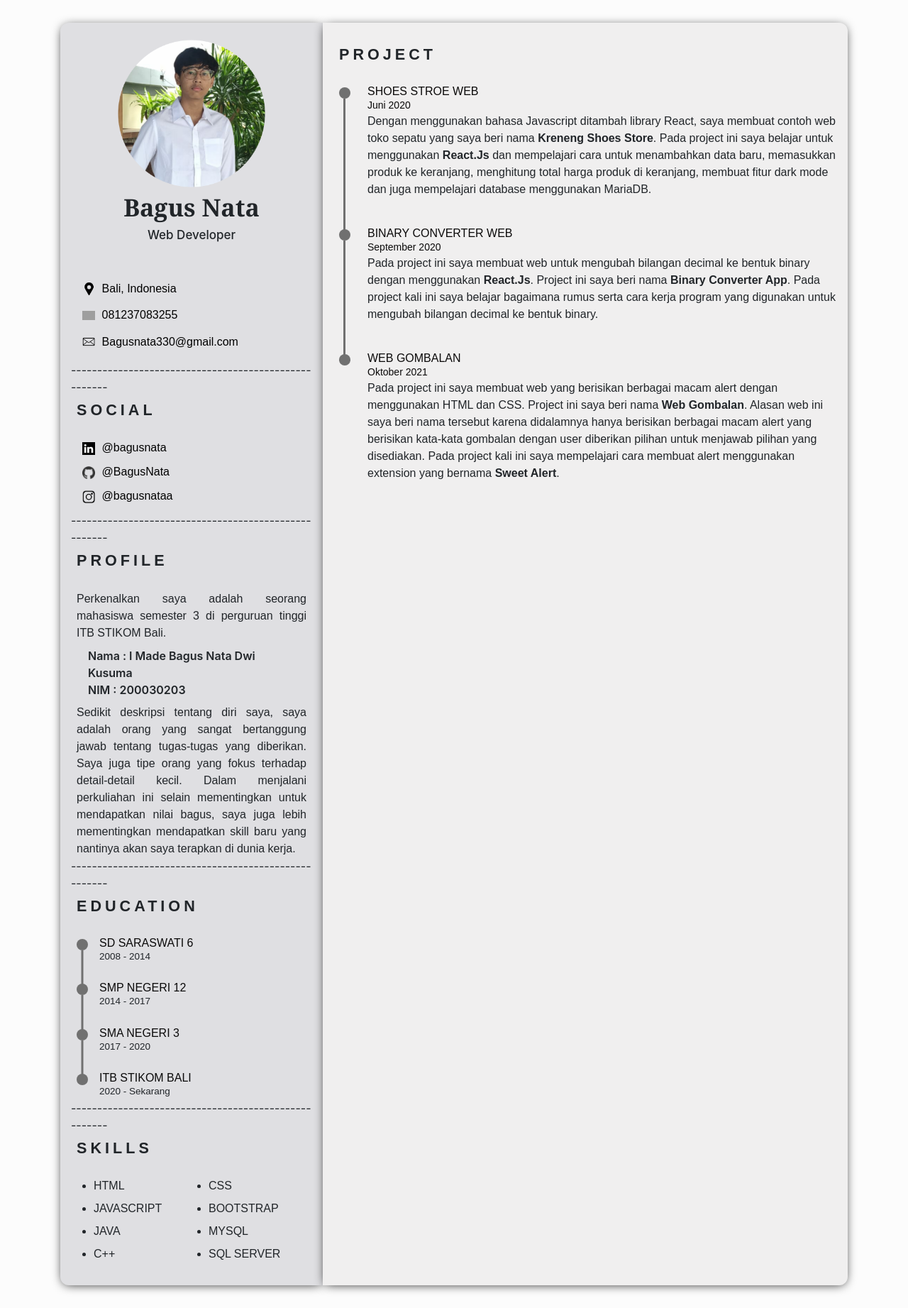
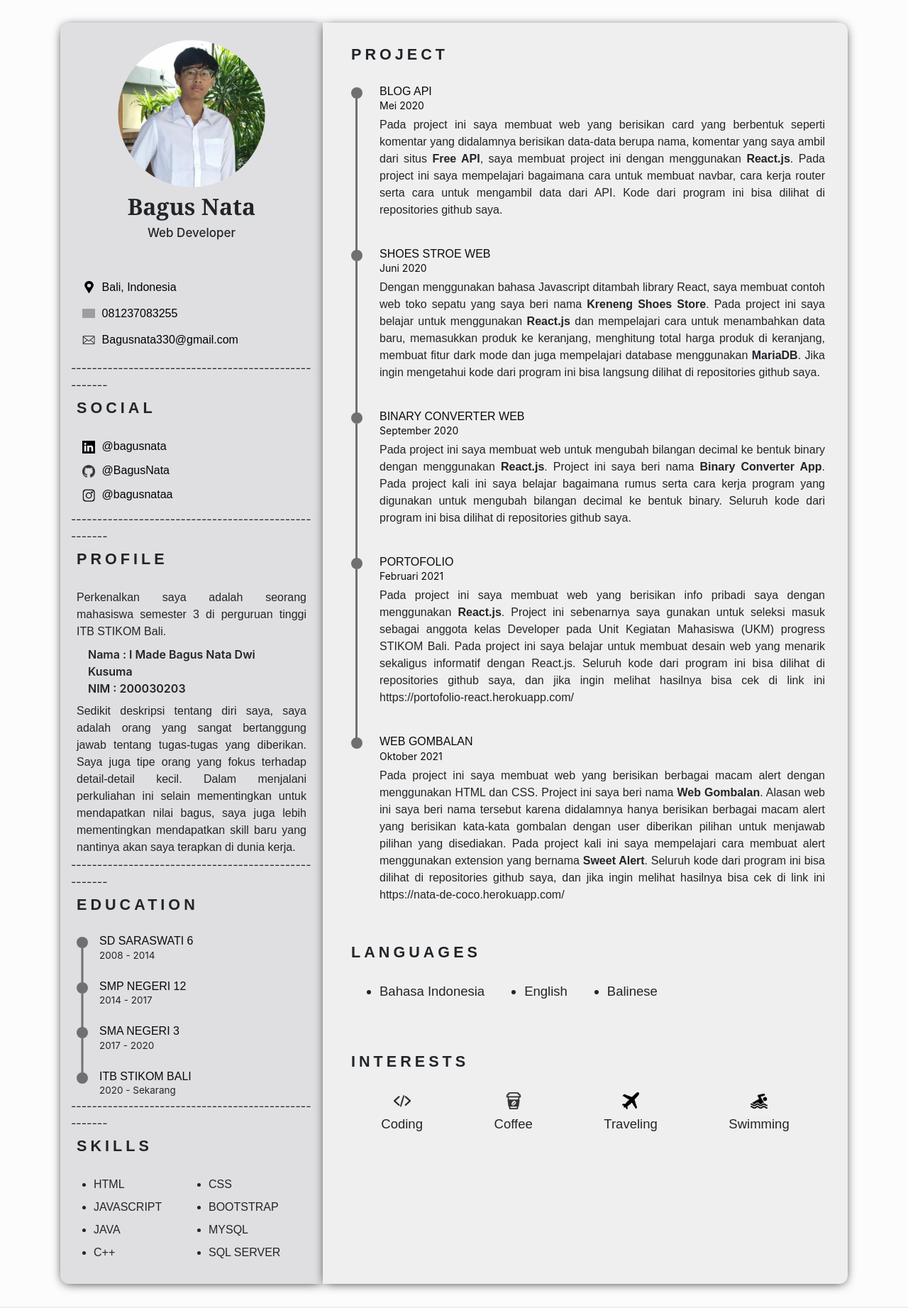
Before and after one commit to BagusNata/CV-Nata, a PHP site: page / in a window 1280 px wide. Shown: the whole page at 71% size. Run offline with PHP 8.4, Linux system fonts and the light colour scheme; grey boxes are pictures that could not be loaded.

Commit message:
Project CV Finish

```diff
--- a/assets/css/style.css
+++ b/assets/css/style.css
@@ -54,7 +54,7 @@
 
 .personal-title {
   display: grid;
-  font-size: 34px;
+  font-size: xx-large;
   font-weight: 700;
   justify-content: center;
   font-family: Georgia, serif;
@@ -102,9 +102,6 @@
   margin-right: 10px;
 }
 
-.linkin-logo {
-  width: inherit !important;
-}
 /* ============================================================================================== */
 /* PROFILE */
 .profile-description {
@@ -172,7 +169,6 @@
 
 .education-year {
   font-size: 13.5px;
-  font-family: Arial, Helvetica, sans-serif;
 }
 /* ============================================================================================== */
 /* SKILLS */
@@ -197,14 +193,15 @@
 /* ============================================================================================== */
 /* RIGHT BOX CSS */
 .rightbox {
+  border: 5px;
+  padding: 0 2rem;
   background-color: #f0efef;
-  border: 5px;
   border-radius: 0px 12px 12px 0px;
   box-shadow: 0px 2px 15px -4px #000000;
 }
 
 /* ============================================================================================== */
-/* Project */
+/* PROJECT */
 
 .project-section {
   display: grid;
@@ -225,10 +222,72 @@
 
 .project-date {
   font-size: 14px;
+  margin-bottom: 5px;
   color: #0b0a0a;
+}
+
+.project-description {
+  text-align: justify;
   font-family: Arial, Helvetica, sans-serif;
 }
 
-.project-description {
+/* ============================================================================================== */
+/* LANGUAGES */
+
+.languages-section {
+  padding: 2rem 0;
+}
+
+.languages-content {
+  gap: 3.5rem;
+  display: flex;
+  padding-left: 0;
+  justify-content: left;
+}
+
+.languages-box {
+  display: grid;
+  gap: 1.5rem;
+  margin: 0 3rem;
+}
+
+.languages-name {
+  font-size: 18.5px;
   font-family: Arial, Helvetica, sans-serif;
 }
+
+/* ============================================================================================== */
+/* INTERESTS */
+
+.interests-section {
+  padding: 1rem 0;
+}
+
+.interests-box {
+  gap: 0;
+  display: flex;
+  justify-content: space-around;
+}
+
+.interests-container {
+  grid-template-columns: repeat(4, max-content);
+  column-gap: 0;
+}
+.interests-content {
+  display: flex;
+  flex-direction: column;
+  align-items: center;
+  /* display: grid;
+  gap: 5px; */
+}
+
+.interests-logo {
+  width: 1.5rem;
+  height: 1.5rem;
+  margin-bottom: 8px;
+}
+
+.interests-name {
+  font-size: 18.5px;
+  font-family: Arial, Helvetica, sans-serif;
+}
--- a/index.html
+++ b/index.html
@@ -16,6 +16,7 @@
       crossorigin="anonymous"
     />
     <link rel="stylesheet" href="assets/css/style.css" />
+    <link rel="icon" href="assets/image/profilePict.png" type="image/jpg" />
     <title>I Made Bagus Nata Dwi Kusuma</title>
   </head>
 
@@ -237,7 +238,27 @@
         <!-- PROJECT -->
         <section class="project-section" id="project">
           <h2 class="section-title">PROJECT</h2>
-          <div class="project-container project-box">
+          <div class="project-box">
+            <div class="project-content">
+              <div class="project-time">
+                <span class="project-rounder"></span>
+                <span class="project-line"></span>
+              </div>
+              <div class="project-data project-box">
+                <h3 class="project-title">BLOG API</h3>
+                <span class="project-date">Mei 2020</span>
+                <p class="project-description">
+                  Pada project ini saya membuat web yang berisikan card yang
+                  berbentuk seperti komentar yang didalamnya berisikan data-data
+                  berupa nama, komentar yang saya ambil dari situs
+                  <b>Free API</b>, saya membuat project ini dengan menggunakan
+                  <b>React.js</b>. Pada project ini saya mempelajari bagaimana
+                  cara untuk membuat navbar, cara kerja router serta cara untuk
+                  mengambil data dari API. Kode dari program ini bisa dilihat di
+                  repositories github saya.
+                </p>
+              </div>
+            </div>
             <div class="project-content">
               <div class="project-time">
                 <span class="project-rounder"></span>
@@ -250,10 +271,12 @@
                   Dengan menggunakan bahasa Javascript ditambah library React,
                   saya membuat contoh web toko sepatu yang saya beri nama
                   <b>Kreneng Shoes Store</b>. Pada project ini saya belajar
-                  untuk menggunakan <b>React.Js</b> dan mempelajari cara untuk
+                  untuk menggunakan <b>React.js</b> dan mempelajari cara untuk
                   menambahkan data baru, memasukkan produk ke keranjang,
                   menghitung total harga produk di keranjang, membuat fitur dark
-                  mode dan juga mempelajari database menggunakan MariaDB.
+                  mode dan juga mempelajari database menggunakan <b>MariaDB</b>.
+                  Jika ingin mengetahui kode dari program ini bisa langsung
+                  dilihat di repositories github saya.
                 </p>
               </div>
             </div>
@@ -267,10 +290,33 @@
                 <span class="project-date">September 2020</span>
                 <p class="project-description">
                   Pada project ini saya membuat web untuk mengubah bilangan
-                  decimal ke bentuk binary dengan menggunakan <b>React.Js</b>. Project ini saya beri nama
-                  <b>Binary Converter App</b>. Pada project kali ini saya
-                  belajar bagaimana rumus serta cara kerja program yang
-                  digunakan untuk mengubah bilangan decimal ke bentuk binary.
+                  decimal ke bentuk binary dengan menggunakan <b>React.js</b>.
+                  Project ini saya beri nama <b>Binary Converter App</b>. Pada
+                  project kali ini saya belajar bagaimana rumus serta cara kerja
+                  program yang digunakan untuk mengubah bilangan decimal ke
+                  bentuk binary. Seluruh kode dari program ini bisa dilihat di
+                  repositories github saya.
+                </p>
+              </div>
+            </div>
+            <div class="project-content">
+              <div class="project-time">
+                <span class="project-rounder"></span>
+                <span class="project-line"></span>
+              </div>
+              <div class="project-data project-box">
+                <h3 class="project-title">PORTOFOLIO</h3>
+                <span class="project-date">Februari 2021</span>
+                <p class="project-description">
+                  Pada project ini saya membuat web yang berisikan info pribadi
+                  saya dengan menggunakan <b>React.js</b>. Project ini
+                  sebenarnya saya gunakan untuk seleksi masuk sebagai anggota
+                  kelas Developer pada Unit Kegiatan Mahasiswa (UKM) progress
+                  STIKOM Bali. Pada project ini saya belajar untuk membuat
+                  desain web yang menarik sekaligus informatif dengan React.js.
+                  Seluruh kode dari program ini bisa dilihat di repositories
+                  github saya, dan jika ingin melihat hasilnya bisa cek di link
+                  ini https://portofolio-react.herokuapp.com/
                 </p>
               </div>
             </div>
@@ -289,9 +335,77 @@
                   alert yang berisikan kata-kata gombalan dengan user diberikan
                   pilihan untuk menjawab pilihan yang disediakan. Pada project
                   kali ini saya mempelajari cara membuat alert menggunakan
-                  extension yang bernama <b>Sweet Alert</b>.
+                  extension yang bernama <b>Sweet Alert</b>. Seluruh kode dari
+                  program ini bisa dilihat di repositories github saya, dan jika
+                  ingin melihat hasilnya bisa cek di link ini
+                  https://nata-de-coco.herokuapp.com/
                 </p>
               </div>
+            </div>
+          </div>
+        </section>
+
+        <!-- LANGUAGES -->
+        <section class="languages-section" id="languages">
+          <h2 class="section-title">LANGUAGES</h2>
+          <div class="languages-box">
+            <ul class="languages-content">
+              <li class="languages-name">
+                <span class="languages-circle"></span> Bahasa Indonesia
+              </li>
+              <li class="languages-name">
+                <span class="languages-circle"></span> English
+              </li>
+              <li class="languages-name">
+                <span class="languages-circle"></span> Balinese
+              </li>
+            </ul>
+          </div>
+        </section>
+
+        <!-- INTERESTS -->
+        <section class="interests-section">
+          <h2 class="section-title">INTERESTS</h2>
+          <div class="interests-container interests-box">
+            <div class="interests-content">
+              <i class="interests-logo">
+                <img
+                  style="width: inherit"
+                  src="assets/image/code-logo.png"
+                  alt=""
+                />
+              </i>
+              <span class="interests-name">Coding</span>
+            </div>
+            <div class="interests-content">
+              <i class="interests-logo">
+                <img
+                  style="width: inherit"
+                  src="assets/image/coffee-logo.png"
+                  alt=""
+                />
+              </i>
+              <span class="interests-name">Coffee</span>
+            </div>
+            <div class="interests-content">
+              <i class="interests-logo">
+                <img
+                  style="width: inherit"
+                  src="assets/image/traveling-logo.png"
+                  alt=""
+                />
+              </i>
+              <span class="interests-name">Traveling</span>
+            </div>
+            <div class="interests-content">
+              <i class="interests-logo">
+                <img
+                  style="width: inherit"
+                  src="assets/image/swimming.png"
+                  alt=""
+                />
+              </i>
+              <span class="interests-name">Swimming</span>
             </div>
           </div>
         </section>
```
Also changed, not shown: assets/image/code-logo.png (added), assets/image/coffee-logo.png (added), assets/image/swimming.png (added), assets/image/traveling-logo.png (added).
